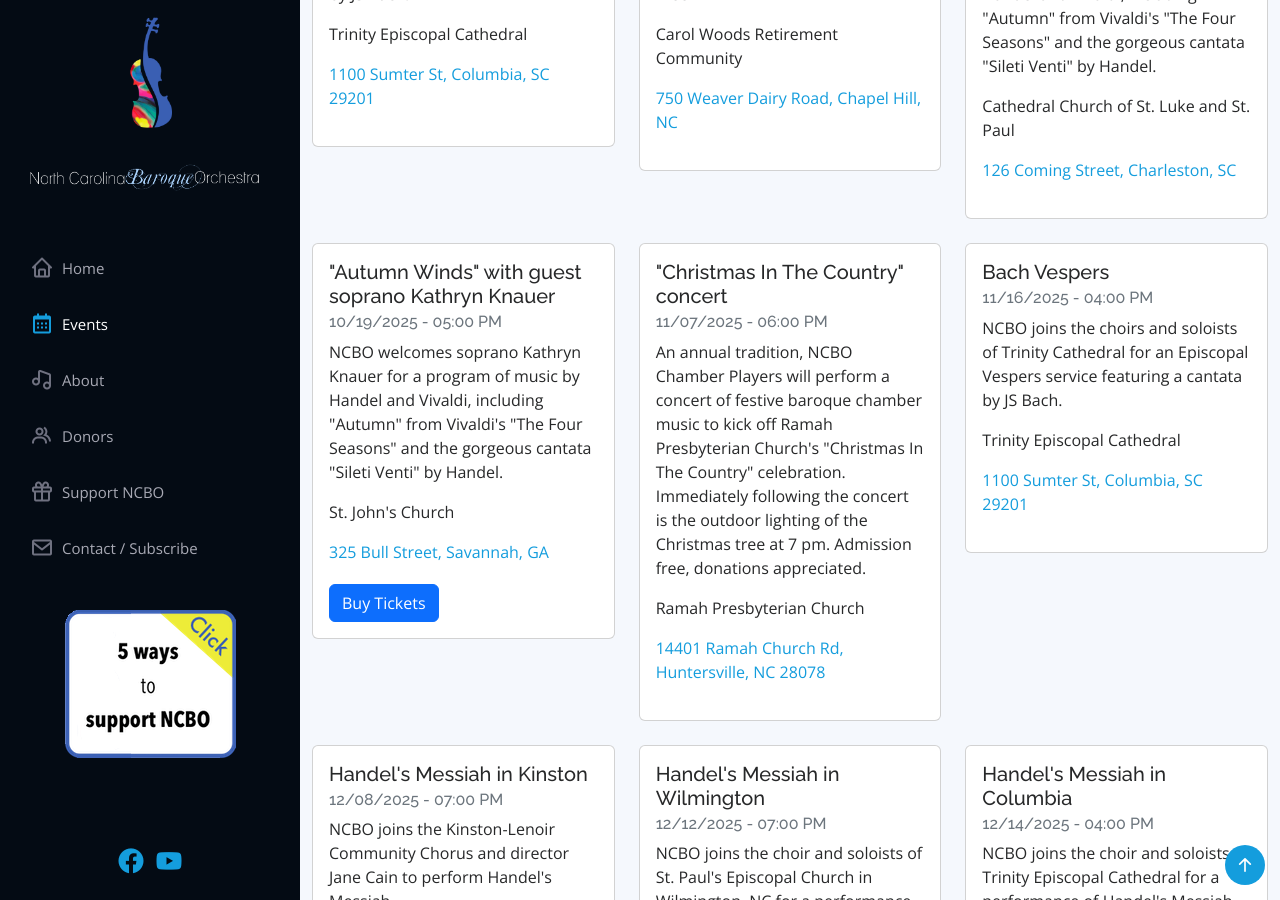
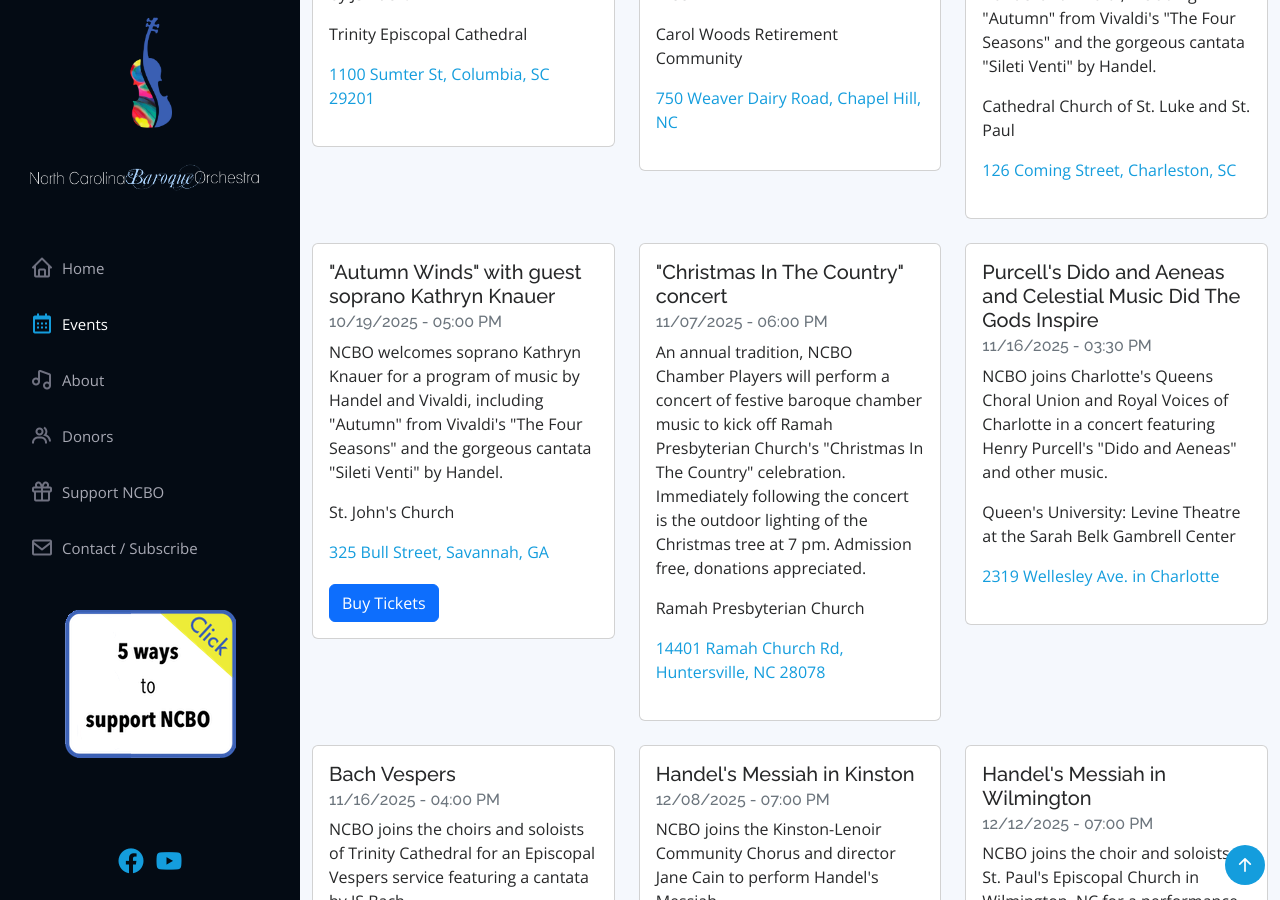
Before and after one commit to ncbaroqueorchestra/ncboweb, a Jekyll site: the page built from index.md, in a window 1280 px wide and 900 px high, scrolled down 3349 px. Built offline with Jekyll 4.4.1, drawn with Linux system fonts in a browser that asks for light colours; comment, search, counter and statistics services are not loaded.

Commit message:
Updated NCBO events

```diff
--- a/_data/events.yml
+++ b/_data/events.yml
@@ -182,6 +182,15 @@
   mapurl: https://maps.app.goo.gl/jU9daeKJQsHJeAXF7
   sortdate: 1762556400
   venue: Ramah Presbyterian Church
+- address: 2319 Wellesley Ave. in Charlotte
+  description: NCBO joins Charlotte's Queens Choral Union and Royal Voices of Charlotte
+    in a concert featuring Henry Purcell's "Dido and Aeneas" and other music.
+  eventdate: 11/16/2025
+  eventtime: 03:30 PM
+  heading: Purcell's Dido and Aeneas and Celestial Music Did The Gods Inspire
+  mapurl: https://maps.app.goo.gl/NWnb9vEraRcCqVnbA
+  sortdate: 1763325000
+  venue: 'Queen''s University: Levine Theatre at the Sarah Belk Gambrell Center '
 - address: 1100 Sumter St, Columbia, SC 29201
   description: NCBO joins the choirs and soloists of Trinity Cathedral for an Episcopal
     Vespers service featuring a cantata by JS Bach.
```
